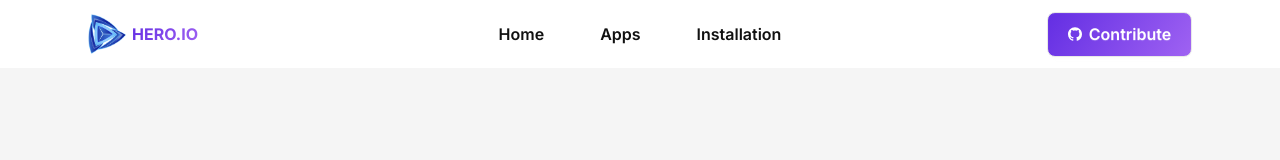
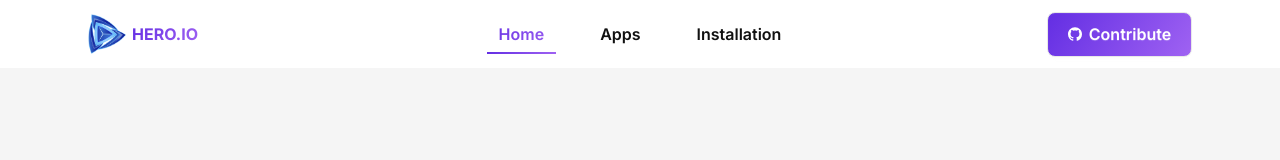
Before and after one commit to Smswad/Programming-Hero-A8, a React (Vite) app: page / in a window 1280 px wide. Shown: the top 160 px of the page. Built offline with nearby package versions, Linux system fonts and the light colour scheme.

Commit message:
active route indication is added

```diff
--- a/src/App.css
+++ b/src/App.css
@@ -130,3 +130,16 @@
   box-shadow: 0 0 25px #0A84FF55;
   opacity: 1;
 }
+
+/* Active nav link (same as hover but permanent) */
+.active-gradient {
+  background-image: linear-gradient(125deg, #632EE3 0%, #9F62F2 100%);
+  background-clip: text;
+  -webkit-background-clip: text;
+  color: transparent;
+}
+
+/* Permanent underline for active */
+.active-gradient::after {
+  width: 100%;
+}
--- a/src/components/Header/Navbar.jsx
+++ b/src/components/Header/Navbar.jsx
@@ -2,7 +2,7 @@ import React from 'react';
 import logo from "../../assets/assets/logo.png"
 import "../../App.css"
 import { SiGithub } from 'react-icons/si';
-import { Link } from 'react-router';
+import { Link, NavLink } from 'react-router';
 import { House, LayoutGrid } from 'lucide-react';
 import { GrInstallOption } from 'react-icons/gr';
 
@@ -10,9 +10,15 @@ import { GrInstallOption } from 'react-icons/gr';
 const Navbar = () => {
     const links = <>
         <ul className='flex space-x-8 inter-normal font-semibold text-[1rem]'>
-            <li><Link to='/' className='hover-gradient' href="">Home</Link></li>
-            <li><Link to='/apps' className='hover-gradient' href="">Apps</Link></li>
-            <li><Link to='/installation' className='hover-gradient' href="">Installation</Link></li>
+            <li><NavLink to='/' className={({ isActive }) =>
+                isActive ? "hover-gradient active-gradient" : "hover-gradient"
+            } href="">Home</NavLink></li>
+            <li><NavLink to='/apps' className={({ isActive }) =>
+                isActive ? "hover-gradient active-gradient" : "hover-gradient"
+            } href="">Apps</NavLink></li>
+            <li><NavLink to='/installation' className={({ isActive }) =>
+                isActive ? "hover-gradient active-gradient" : "hover-gradient"
+            } href="">Installation</NavLink></li>
         </ul>
     </>
     return (
--- a/src/pages/Allapps/Allapps.jsx
+++ b/src/pages/Allapps/Allapps.jsx
@@ -5,7 +5,9 @@ import App from '../App/App';
 const Allapps = () => {
     return (
         <div>
-           <Apps></Apps>
+           {/* <Apps></Apps> */}
+           <h1>Hi I am All Apps.</h1>
+
         </div>
     );
 };
--- a/src/pages/ErrorPage/ErrorPage.jsx
+++ b/src/pages/ErrorPage/ErrorPage.jsx
@@ -3,9 +3,13 @@ import "../../App.css"
 
 import ErrorImage from '../../assets/assets/error-404.png'
 import { Link } from 'react-router';
+import Navbar from '../../components/Header/Navbar';
+import Footer from '../../components/Footer/Footer';
 
 const ErrorPage = () => {
     return (
+        <div>
+            <Navbar></Navbar>
             <div className='inter-normal flex flex-col items-center justify-center text-center font-semibold min-h-screen'>
                 <img src={ErrorImage} alt="404-Error.jpg" />
                 <h1 className='mt-4 text-[3rem]'>Oops, page not found!</h1>
@@ -13,6 +17,9 @@ const ErrorPage = () => {
                 <Link to='/' className="btn mt-4 w-37.5 h-12 bg-[linear-gradient(125deg,#632EE3_0%,#9F62F2_100%)] text-white rounded-lg">
                     <span className='font-semibold text-[1rem]'>Go Back</span>
                 </Link>
+
+            </div>
+            <Footer></Footer>
         </div>
     );
 };
```
Lines whose indentation alone changed are shown as unchanged.
